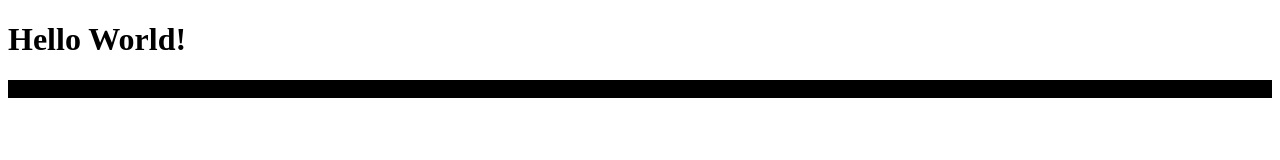
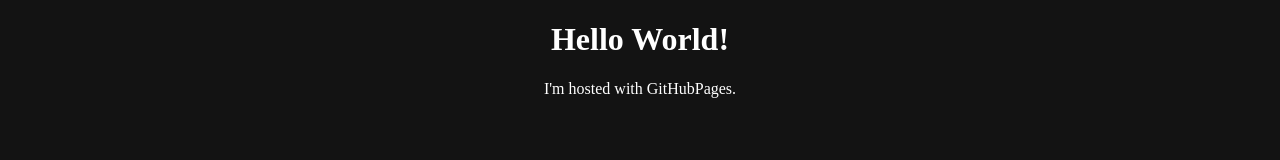
Before and after one commit to NotUrAvgAnimeFan/NotUrAvgAnimeFan.github.io, a plain HTML site: page index.html in a window 1280 px wide. Drawn offline with Linux system fonts and the light colour scheme.

Commit message:
Update styles.css

```diff
--- a/styles.css
+++ b/styles.css
@@ -1,3 +1,9 @@
-p {
-    background-color: black;
+body {
+    background-color: #131313;
 }
+
+h1, p {
+    text-align: center;
+    color: #fff;
+
+}
```
